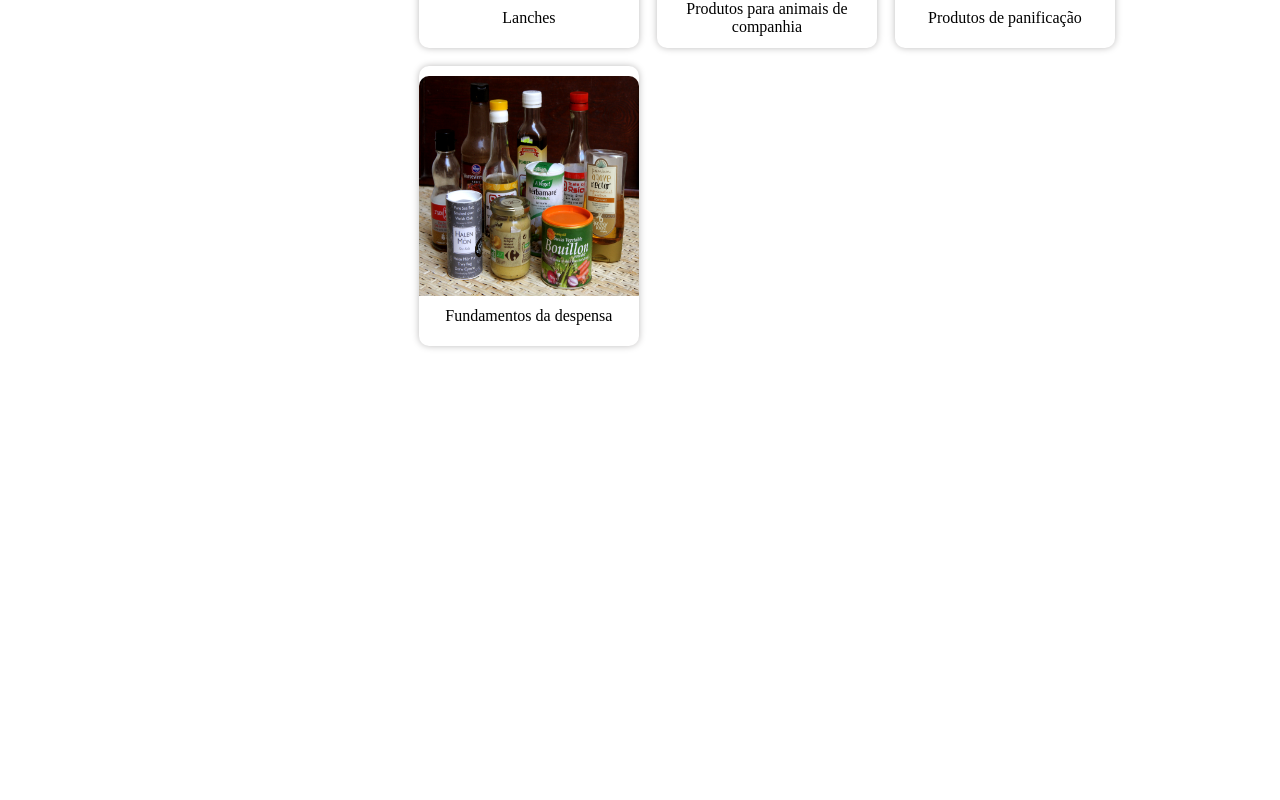
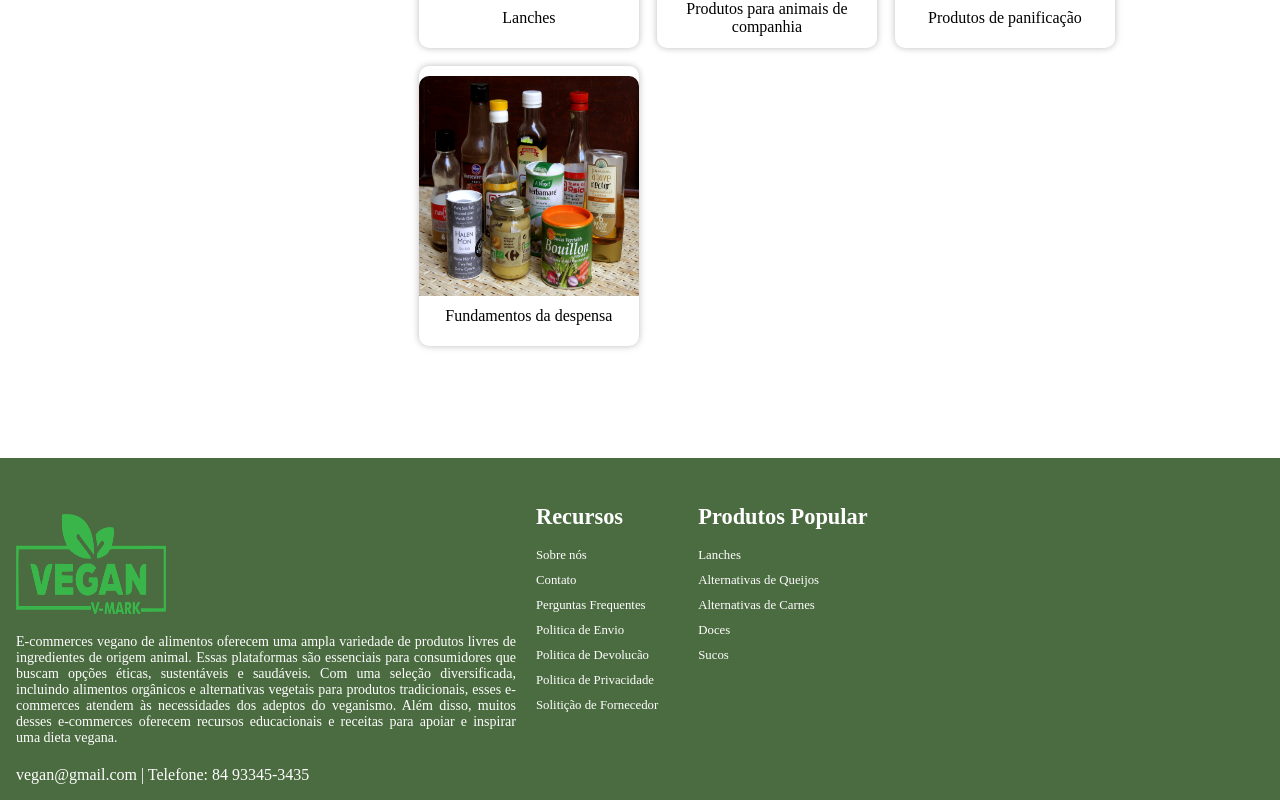
Before and after one commit to pedrodamiaoluz/projeto_react, a React (Vite) app in the folder project-e-commerce/: page /categoria in a window 1280 px wide. Shown: the part 1117-1917 px from the top of the page. Before the commit the page ends 1495 px from the top, so only its background shows below. Built offline with nearby package versions, Linux system fonts and the light colour scheme.

Commit message:
adicionei o footer nas paginas lanche, altaproteina e categorias

```diff
--- a/project-e-commerce/src/Components/Pages/ComprePorCategoria/altaproteina.jsx
+++ b/project-e-commerce/src/Components/Pages/ComprePorCategoria/altaproteina.jsx
@@ -1,6 +1,7 @@
 import Header from "../Header/header"
 import * as S from "./style"
 import * as Ss from "../Main/Home/style"
+import Footer from "../Main/Footer/Footer"
 import Cards from "../Main/Cards/Cards"
 import { useNavigate } from "react-router-dom"
 
@@ -295,6 +296,7 @@ function AltaProteina() {
                     </div>
                 </section>
             </S.ContainerComprePorCategoria>
+            <Footer />
         </>
     )
 }
--- a/project-e-commerce/src/Components/Pages/ComprePorCategoria/categoria.jsx
+++ b/project-e-commerce/src/Components/Pages/ComprePorCategoria/categoria.jsx
@@ -1,6 +1,7 @@
 import { useNavigate } from "react-router-dom"
 import Header from "../Header/header"
 import * as S from "./style"
+import Footer from "../Main/Footer/Footer"
 import imgaltaproteina from "../../../assets/imagem/img-categorias/AltaProteina.jpg"
 import imgbaixoteor from "../../../assets/imagem/img-categorias/baixo-teor-de-sodio.jpg"
 import imgnaocluten from "../../../assets/imagem/img-categorias/nao-contem-cluten.jpg"
@@ -18,6 +19,9 @@ function Categorias() {
 
     function EntraAltaProteina(){
         navigate("/altaproteina");
+    }
+
+    function EntraLanche(){
         navigate("/lanche");
     }
     return (
@@ -35,7 +39,7 @@ function Categorias() {
                                 <a href="./CarneFrutosMar/carnefrutosmar.html">Carne e Frutos do Mar</a>
                                 <a href="./QueijoOvosLatcinios/queijoovoslaticinos.html">Queijo, Ovos e Laticínios</a>
                                 <a href="./ChocolateDoce/chocolatedoce.html">Chocolate, Doces e Doces</a>
-                                <a onClick={EntraAltaProteina}>Lanches</a>
+                                <a onClick={EntraLanche}>Lanches</a>
                                 <a href="./ProdutosAnimais/produtoanimaiscompanhia.html">Produtos para animais de companhia</a>
                                 <a href="./ProdutosPanificacao/produtospanificacao.html">Produtos de panificação</a>
                                 <a href="./FundamentosDespensa/fundamentodespensa.html">Fundamentos da despensa</a>
@@ -112,6 +116,7 @@ function Categorias() {
 
                 </section>
             </S.ContainerComprePorCategoria>
+            <Footer />
         </>
     )
 }
--- a/project-e-commerce/src/Components/Pages/ComprePorCategoria/lanche.jsx
+++ b/project-e-commerce/src/Components/Pages/ComprePorCategoria/lanche.jsx
@@ -1,6 +1,7 @@
 import Header from "../Header/header"
 import * as S from "./style"
 import * as Ss from "../Main/Home/style"
+import Footer from "../Main/Footer/Footer"
 import bainner from "../../../assets/imagem/img-lanche/bainner-lanche.png"
 import Cards from "../Main/Cards/Cards"
 import { SlArrowRight } from "react-icons/sl";
@@ -110,6 +111,7 @@ function Lanche() {
                </div>
             </section>
          </S.ContainerComprePorCategoria>
+         <Footer />
       </>
    )
 }
```
